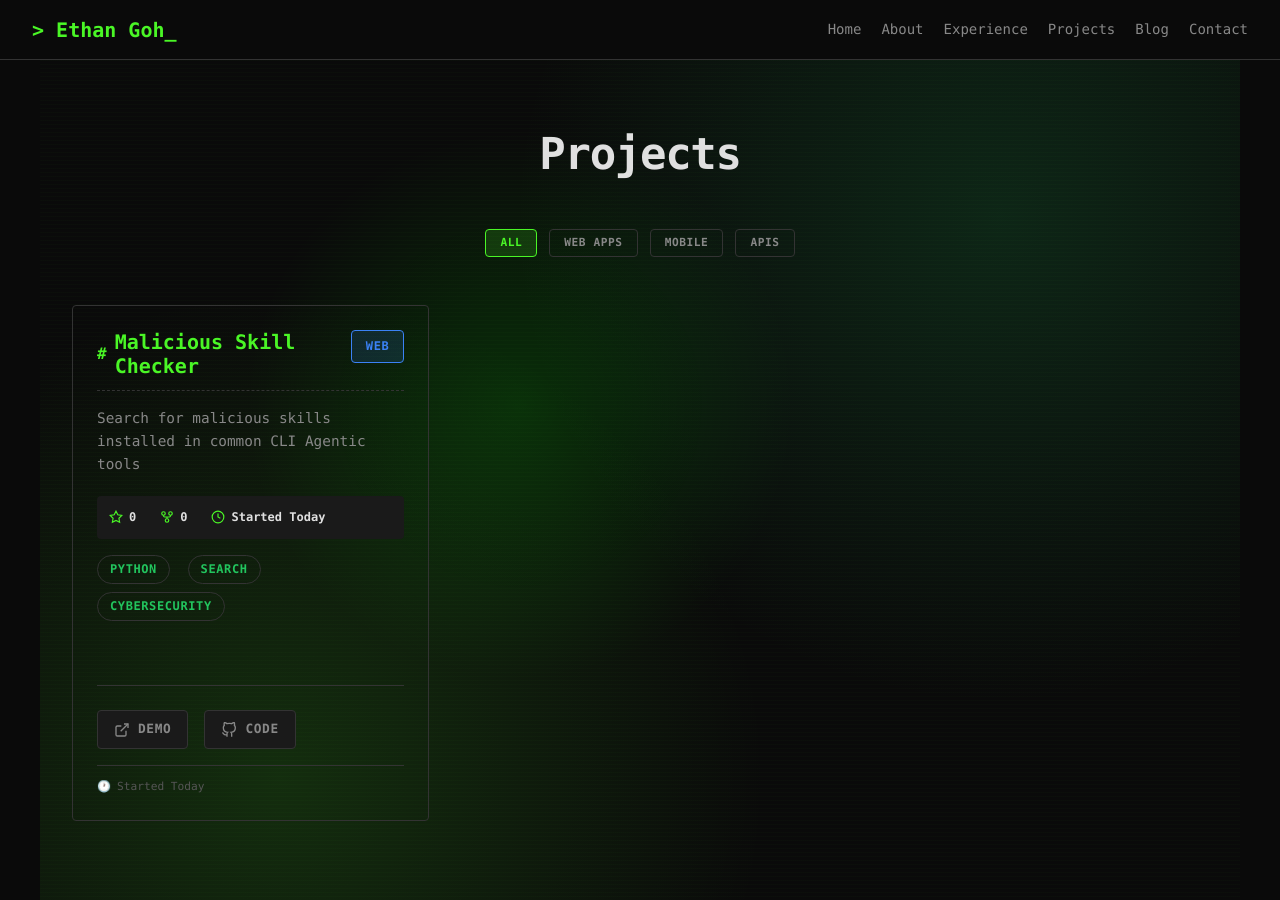
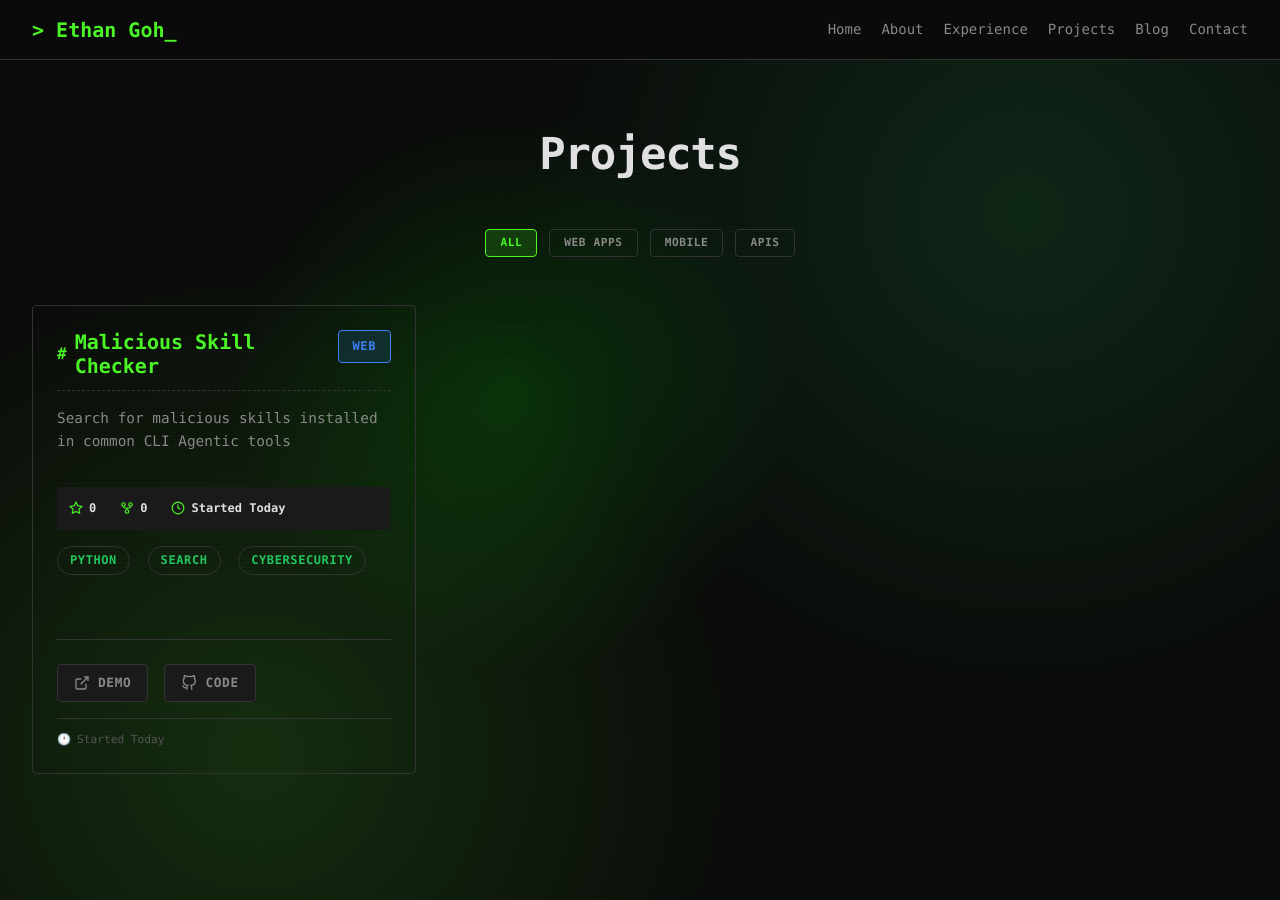
Before and after one commit to ethantrainshard/profile-blog-site, a Jekyll site: the page built from projects.html, in a window 1280 px wide and 900 px high. Built offline with Jekyll 4.4.1, drawn with Linux system fonts in a browser that asks for light colours.

Commit message:
fix: change background for Project List page part 4

```diff
--- a/css/main.css
+++ b/css/main.css
@@ -473,7 +473,10 @@ section {
    ============================================ */
 .projects-section {
   min-height: 100vh;
+  max-width: none;
   margin-top: 2rem;
+  margin-left: 0;
+  margin-right: 0;
 }
 
 /* Terminal-style project card header */
```
Also changed, not shown: 1 other file.
